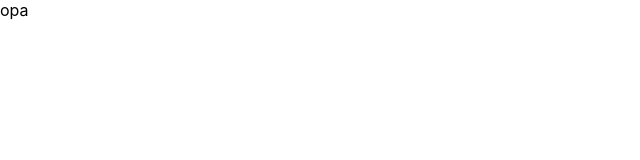
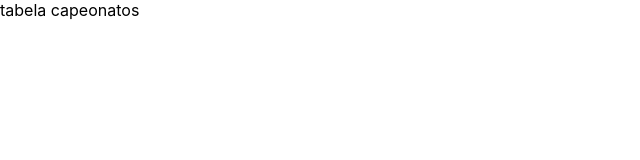
Before and after one commit to joao-eduardo17/tabelas-de-campeonatos, a React (Create React App) app in the folder frontend/: page / in a window 1280 px wide. Shown: the top 160 px of the page, without its empty margins (0-640 px from the left). Built offline with nearby package versions, Linux system fonts and the light colour scheme.

Commit message:
Iniciando o projeto java backend
Criando a pasta backend e iniciando o java backend.

```diff
--- a/frontend/src/App.tsx
+++ b/frontend/src/App.tsx
@@ -1,7 +1,7 @@
 function App() {
   return (
-    <div className="App">
-        opa
+    <div>
+        tabela capeonatos
     </div>
   );
 }
```
Also changed, not shown: 3 other files (tests, documents, lock files or other folders).
